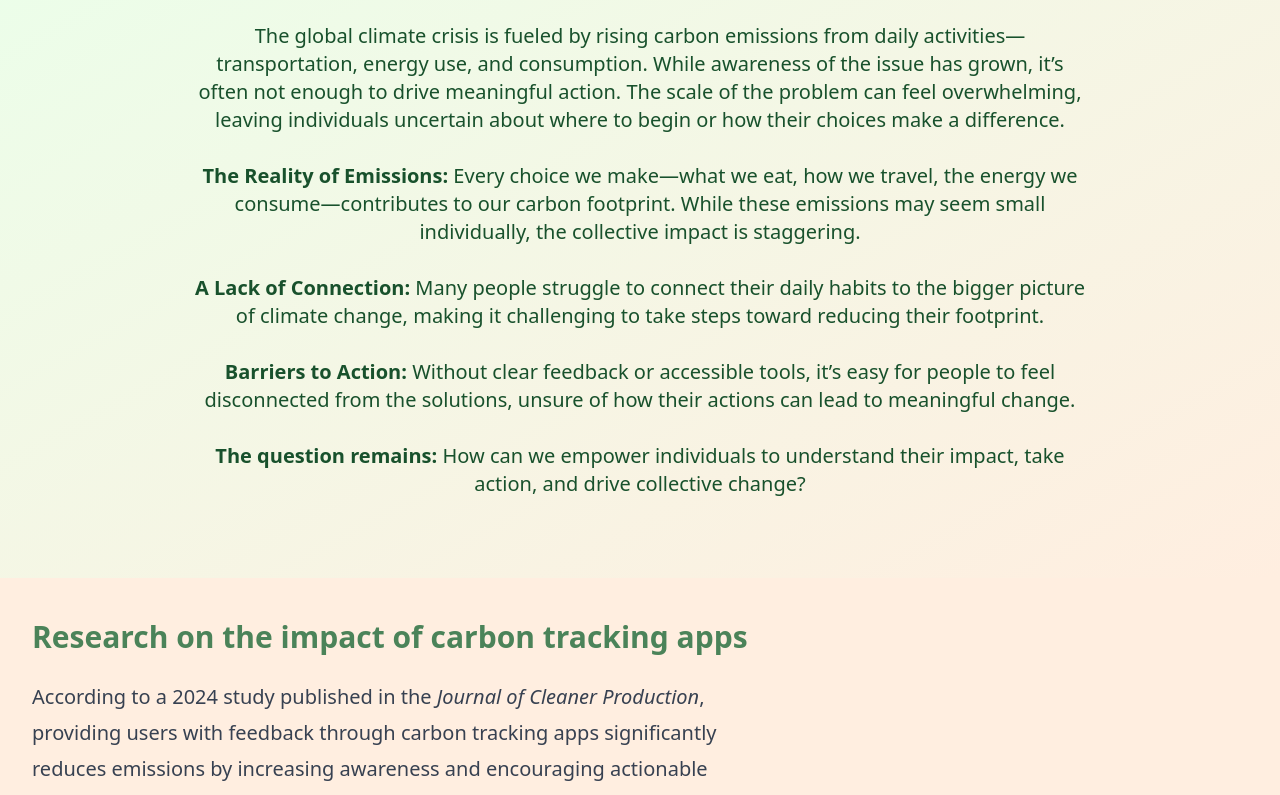
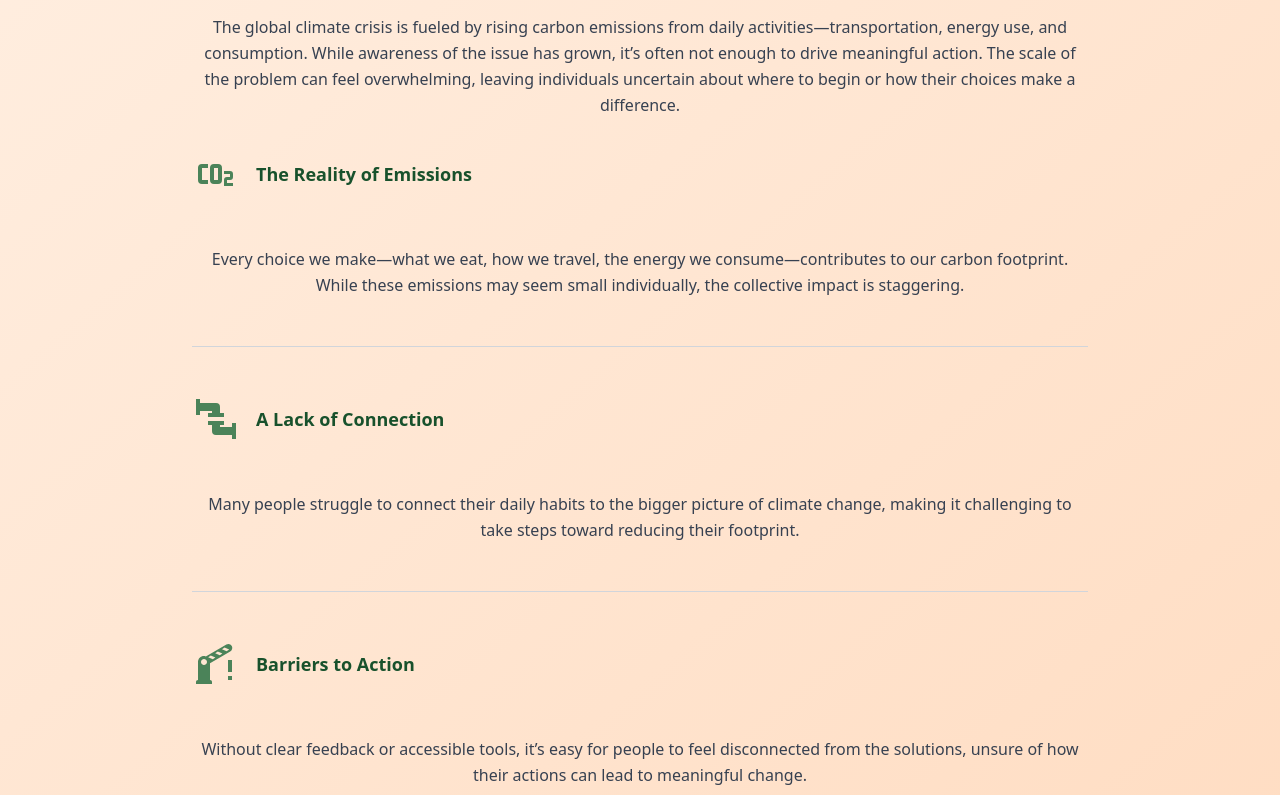
Before and after one commit to Act4Zero/LandingPage-GreenCompass, a Next.js app: page /explainer in a window 1280 px wide. Shown: the part 420-1215 px from the top of the page. Built offline with nearby package versions, Linux system fonts and the light colour scheme.

Commit message:
[Explainer] Revise the challenge section

```diff
--- a/package.json
+++ b/package.json
@@ -9,6 +9,8 @@
     "@analytics/google-analytics": "1.0.7",
     "@headlessui/react": "1.7.17",
     "@heroicons/react": "2.0.18",
+    "@mdi/js": "^7.4.47",
+    "@mdi/react": "^1.6.1",
     "@tailwindcss/aspect-ratio": "0.4.2",
     "@tailwindcss/forms": "0.5.6",
     "@tailwindcss/typography": "0.5.10",
--- /dev/null
+++ b/src/components/explainer/ChallengeSection.js
@@ -0,0 +1,68 @@
+import React from "react";
+import "util/i18n";
+import { useTranslation } from "react-i18next";
+import Icon from "@mdi/react";
+import { mdiMoleculeCo2, mdiPipeDisconnected, mdiBoomGateAlert } from "@mdi/js";
+import parse from "html-react-parser";
+
+function ChallengeSection() {
+  const { t } = useTranslation();
+  const getText = () => {
+    return t("explainer.challenge", { returnObjects: true }) || {};
+  };
+
+  return (
+    <section className="bg-gradient-to-br from-lightBg to-accentLight py-12 px-6 sm:py-16 lg:py-20 lg:px-8 text-green-darkest bg-[url('/assets/texture.svg')] bg-cover">
+      <div className="max-w-4xl mx-auto text-center">
+        <h3 className="font-bold text-2xl mb-6 text-green-dark">
+          {getText().title}
+        </h3>
+        <p className="text-gray-700 leading-relaxed mb-8">
+          {getText().subtitle}
+        </p>
+        <div className="space-y-8 sm:space-y-12">
+          <div className="flex items-center">
+            <Icon
+              path={mdiMoleculeCo2}
+              size={2}
+              className="text-green-dark mr-4 hover:text-green-light transition-transform transform hover:scale-105"
+            />
+            <h4 className="font-bold text-lg">{getText().paragraph1.title}</h4>
+          </div>
+          <p className="text-gray-700 leading-relaxed">
+            {getText().paragraph1.content}
+          </p>
+          <div className="border-t border-gray-300 my-6"></div>
+          <div className="flex items-center">
+            <Icon
+              path={mdiPipeDisconnected}
+              size={2}
+              className="text-green-dark mr-4 hover:text-green-light transition-transform transform hover:scale-105"
+            />
+            <h4 className="font-bold text-lg">{getText().paragraph2.title}</h4>
+          </div>
+          <p className="text-gray-700 leading-relaxed">
+            {getText().paragraph2.content}
+          </p>
+          <div className="border-t border-gray-300 my-6"></div>
+          <div className="flex items-center">
+            <Icon
+              path={mdiBoomGateAlert}
+              size={2}
+              className="text-green-dark mr-4 hover:text-green-light transition-transform transform hover:scale-105"
+            />
+            <h4 className="font-bold text-lg">{getText().paragraph3.title}</h4>
+          </div>
+          <p className="text-gray-700 leading-relaxed">
+            {getText().paragraph3.content}
+          </p>
+        </div>
+        <div className="mt-8 bg-white text-green-darkest py-4 px-6 rounded-lg shadow-lg border border-green-dark">
+          {parse(getText().conclusion)}
+        </div>
+      </div>
+    </section>
+  );
+}
+
+export default ChallengeSection;
--- a/src/locales/en/translation.json
+++ b/src/locales/en/translation.json
@@ -173,13 +173,18 @@
     "challenge": {
       "title": "Growing Carbon Footprint",
       "subtitle": "The global climate crisis is fueled by rising carbon emissions from daily activities—transportation, energy use, and consumption. While awareness of the issue has grown, it’s often not enough to drive meaningful action. The scale of the problem can feel overwhelming, leaving individuals uncertain about where to begin or how their choices make a difference.",
-      "paragraphs": [
-        "<ul>",
-        "</br><li><strong>The Reality of Emissions:</strong> Every choice we make—what we eat, how we travel, the energy we consume—contributes to our carbon footprint. While these emissions may seem small individually, the collective impact is staggering.</li>",
-        "</br><li><strong>A Lack of Connection:</strong> Many people struggle to connect their daily habits to the bigger picture of climate change, making it challenging to take steps toward reducing their footprint.</li>",
-        "</br><li><strong>Barriers to Action:</strong> Without clear feedback or accessible tools, it’s easy for people to feel disconnected from the solutions, unsure of how their actions can lead to meaningful change.</li>",
-        "</ul>"
-      ],
+      "paragraph1": {
+        "title": "The Reality of Emissions",
+        "content": "Every choice we make—what we eat, how we travel, the energy we consume—contributes to our carbon footprint. While these emissions may seem small individually, the collective impact is staggering."
+      },
+      "paragraph2": {
+        "title": "A Lack of Connection",
+        "content": "Many people struggle to connect their daily habits to the bigger picture of climate change, making it challenging to take steps toward reducing their footprint."
+      },
+      "paragraph3": {
+        "title": "Barriers to Action",
+        "content": "Without clear feedback or accessible tools, it’s easy for people to feel disconnected from the solutions, unsure of how their actions can lead to meaningful change."
+      },
       "conclusion": "</br><strong>The question remains:</strong> How can we empower individuals to understand their impact, take action, and drive collective change?"
     },
     "solution": {
--- a/src/pages/explainer.js
+++ b/src/pages/explainer.js
@@ -5,21 +5,16 @@ import Meta from "components/Meta";
 import Navbar from "components/Navbar";
 import ContentSection from "components/ContentSection";
 import EvidenceOfImpact from "components/explainer/EvidenceOfImpact";
-import ChallengeSection from "components/explainer/Challenge";
+import Challenge from "components/explainer/Challenge";
 import ExplainerCta from "components/explainer/ExplainerCta";
 import SectionHeader from "components/SectionHeader";
+import ChallengeSection from "components/explainer/ChallengeSection";
 
 function ExplainerPage(props) {
   const { t } = useTranslation();
   const getText = () => {
     return t("explainer", { returnObjects: true }) || {};
   };
-
-  const challengeParagraphs = [
-    getText().challenge.subtitle,
-    ...getText().challenge.paragraphs,
-    getText().challenge.conclusion
-  ];
 
   const solutionParagraphs = [
     getText().solution.subtitle,
@@ -36,11 +31,7 @@ function ExplainerPage(props) {
         subtitle={getText().subtitle}
         strapline=""
       />
-      <ContentSection
-        title={getText().challenge.title}
-        titleSize="h3"
-        paragraphs={challengeParagraphs}
-      />
+      <ChallengeSection />
       <EvidenceOfImpact
         title="Research on the impact of carbon tracking apps"
         content={
@@ -68,7 +59,7 @@ function ExplainerPage(props) {
         titleSize="h3"
         paragraphs={solutionParagraphs}
       />
-      <ChallengeSection />
+      <Challenge />
       <ExplainerCta />
       <Footer
         size="md"
```
Also changed, not shown: 1 other file (tests, documents, lock files or other folders).
